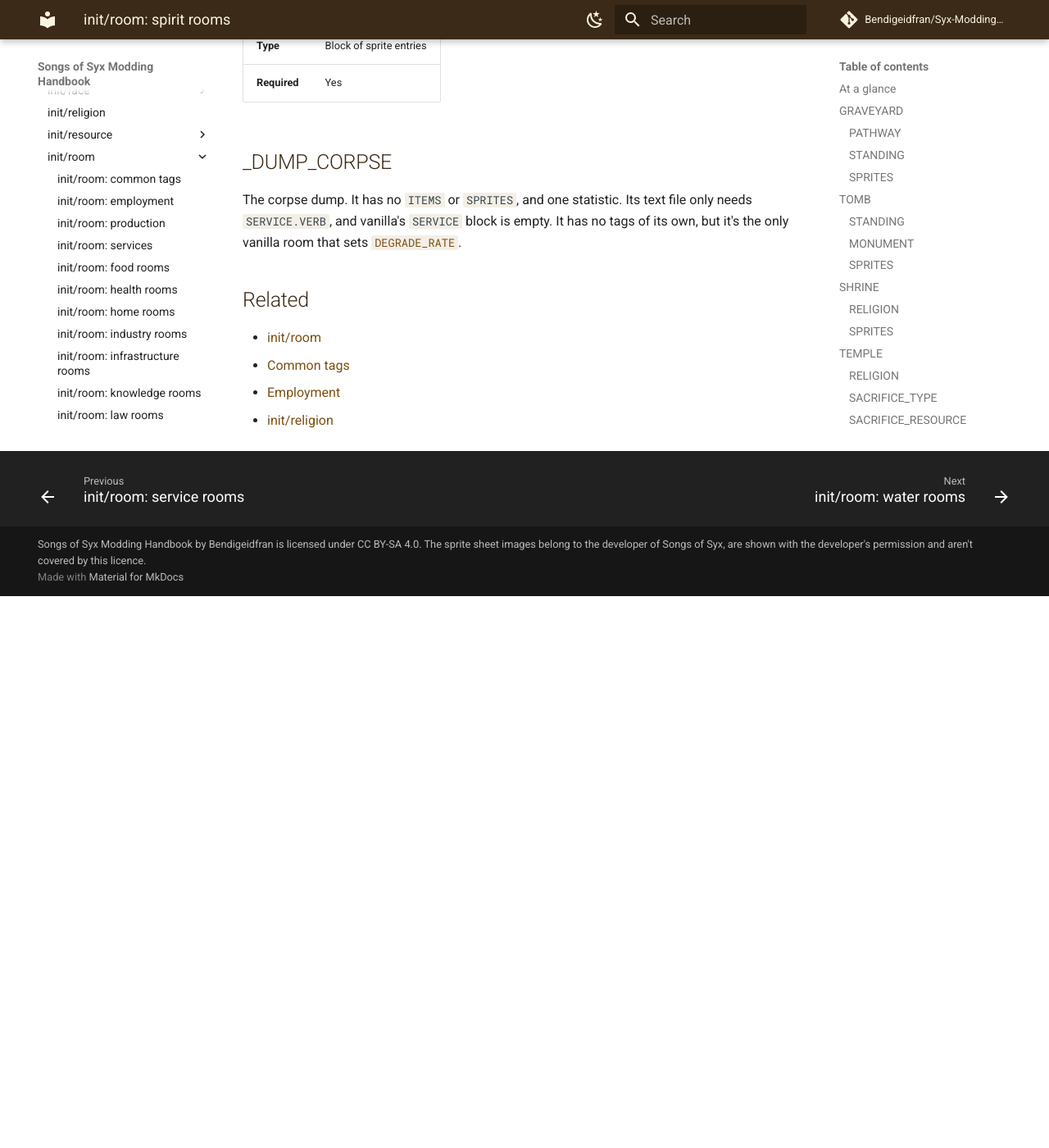
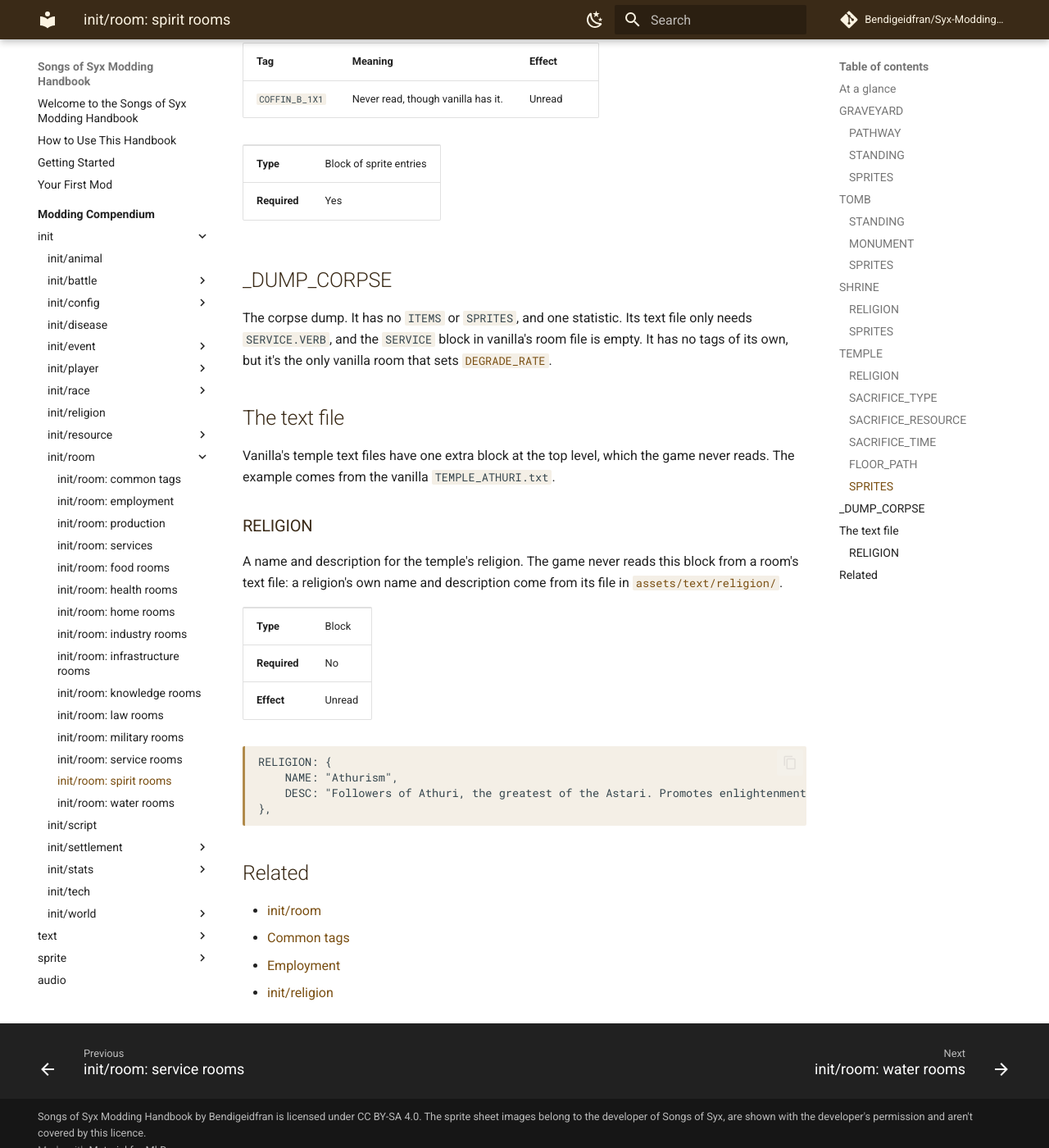
Before and after one commit to Bendigeidfran/Syx-Modding-Handbook, an MkDocs documentation site: the page built from Handbook/04-Modding-Compendium/01-init/10-room/14-spirit.md, in a window 1280 px wide and 1400 px high, scrolled down 7689 px. Shown: the whole window at 82% size. Built offline with MkDocs 1.6.1 and Material for MkDocs 9.7.7, drawn with Linux system fonts in a browser that asks for light colours; comment, search, counter and statistics services are not loaded; before the commit the page ends 8416 px from its top, so only the background shows below that; some of the changed text lies outside the part shown.

Commit message:
Document unread temple and service text tags and temple statistics
Add the temple text file's RELIGION block and the text SERVICE block's
NAME and NAMES as unread, list the temple and shrine statistics in order,
and note that an item's DESC can be empty.

Co-Authored-By: Claude Opus 5.5 <noreply@anthropic.com>

````diff
--- a/Handbook/04-Modding-Compendium/01-init/10-room/14-spirit.md
+++ b/Handbook/04-Modding-Compendium/01-init/10-room/14-spirit.md
@@ -130,7 +130,7 @@ The images the room is drawn with. Each name is a required [sprite entry](../../
 
 ## SHRINE
 
-A shrine for one [religion](../08-religion.md). It has no workers. Its need is fixed in the game's code, and its `SERVICE` block only reads `RADIUS`. Its text file only needs `SERVICE.VERB`. It has exactly one `ITEMS` block (at least one per room) and one statistic.
+A shrine for one [religion](../08-religion.md). It has no workers. Its need is fixed in the game's code, and its `SERVICE` block only reads `RADIUS`. Its text file only needs `SERVICE.VERB`. It has exactly one `ITEMS` block (at least one per room) and one statistic, for worshippers. The game takes that statistic's name and description from the text file's `STATS`.
 
 The examples come from the vanilla `SHRINE_AMINION.txt`.
 
@@ -169,7 +169,9 @@ The images the room is drawn with. Each name is a required [sprite entry](../../
 
 ## TEMPLE
 
-A temple for one [religion](../08-religion.md). Its need is fixed in the game's code, and its `SERVICE` block only reads `RADIUS`. Its text file only needs `SERVICE.VERB`. Vanilla's temple text files also have a `RELIGION` block, which the game doesn't read. A temple has exactly five `ITEMS`, in this order: the altar, the decorations, the torch, the relief and the pathway. It has five statistics.
+A temple for one [religion](../08-religion.md). Its need is fixed in the game's code, and its `SERVICE` block only reads `RADIUS`. Its text file only needs `SERVICE.VERB`. Vanilla's temple text files also have a [`RELIGION`](#the-text-file) block, which the game doesn't read. A temple has exactly five `ITEMS`, in this order: the altar, the decorations, the torch, the relief and the pathway.
+
+It has five statistics, in this order: priests, worshippers, decoration, grandeur and space. The game names priests and worshippers itself, so it ignores the `NAME` and `DESC` in their `STATS` blocks, though both blocks must still be there. It takes the names and descriptions of the other three from the text file.
 
 The examples come from the vanilla `TEMPLE_AMINION.txt` unless stated otherwise.
 
@@ -273,7 +275,28 @@ The images the room is drawn with. Each name is a required [sprite entry](../../
 
 ## _DUMP_CORPSE
 
-The corpse dump. It has no `ITEMS` or `SPRITES`, and one statistic. Its text file only needs `SERVICE.VERB`, and vanilla's `SERVICE` block is empty. It has no tags of its own, but it's the only vanilla room that sets [`DEGRADE_RATE`](01-common.md#degrade_rate).
+The corpse dump. It has no `ITEMS` or `SPRITES`, and one statistic. Its text file only needs `SERVICE.VERB`, and the `SERVICE` block in vanilla's room file is empty. It has no tags of its own, but it's the only vanilla room that sets [`DEGRADE_RATE`](01-common.md#degrade_rate).
+
+## The text file
+
+Vanilla's temple text files have one extra block at the top level, which the game never reads. The example comes from the vanilla `TEMPLE_ATHURI.txt`.
+
+### RELIGION
+
+A name and description for the temple's religion. The game never reads this block from a room's text file: a religion's own name and description come from its file in [`assets/text/religion/`](../../02-text/11-religion.md).
+
+| | |
+|---|---|
+| **Type** | Block |
+| **Required** | No |
+| **Effect** | Unread |
+
+```text
+RELIGION: {
+	NAME: "Athurism",
+	DESC: "Followers of Athuri, the greatest of the Astari. Promotes enlightenment and productivity. His temples accept Sithilon offerings",
+},
+```
 
 ## Related
 
````
Also changed, not shown: Handbook/04-Modding-Compendium/01-init/10-room/01-common.md (+1 -1 lines), Handbook/04-Modding-Compendium/01-init/10-room/04-services.md (+18 -0 lines).
